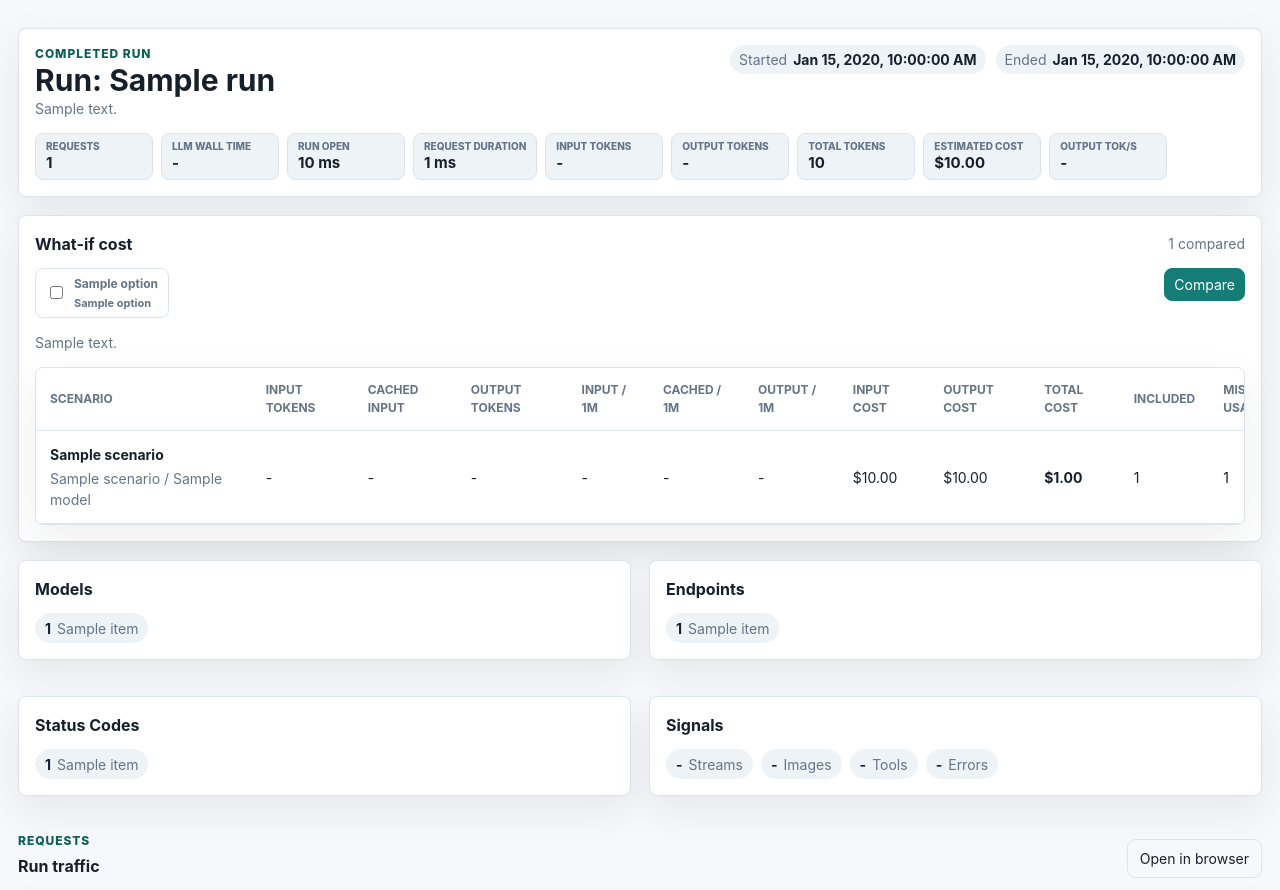
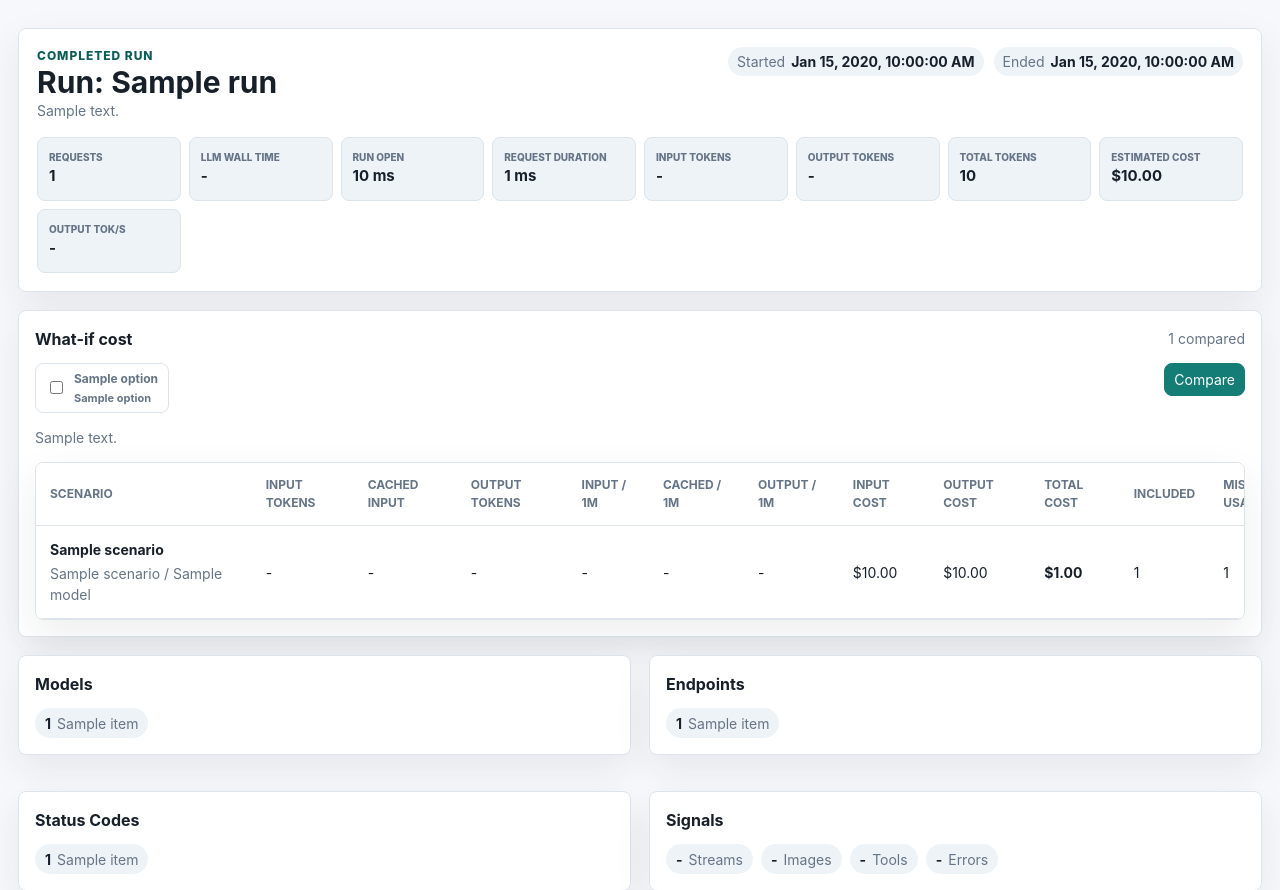
Before and after one commit to shamitv/llm-observe-proxy, a FastAPI app: template src/llm_observe_proxy/templates/run_detail.html in a window 1280 px wide. Shown: the part 72-962 px from the top of the page. Run offline with FastAPI, Linux system fonts and the light colour scheme; the template is opened without the code that fills it: most values are stand-ins (such as "Sample title", 1, 10 or a date in 2020); some libraries are stand-ins or nearby versions.

Commit message:
style: refine run detail summary layout

```diff
--- a/src/llm_observe_proxy/static/styles.css
+++ b/src/llm_observe_proxy/static/styles.css
@@ -202,52 +202,63 @@ h2 {
 }
 
 .run-summary-header {
-  display: flex;
-  align-items: flex-start;
-  justify-content: space-between;
-  gap: 18px;
+  display: grid;
+  gap: 16px;
   margin-bottom: 18px;
-  padding: 16px;
-}
-
-.run-summary-main {
-  display: grid;
-  gap: 14px;
-  min-width: 0;
-  flex: 1;
+  padding: 18px;
 }
 
 .run-summary-topline {
-  display: flex;
+  display: grid;
+  grid-template-columns: minmax(0, 1fr) auto;
   align-items: flex-start;
-  justify-content: space-between;
   gap: 18px;
 }
 
-.run-summary-topline h1,
-.run-summary-topline p {
+.run-summary-title {
+  min-width: 0;
+}
+
+.run-summary-title h1 {
+  overflow-wrap: anywhere;
+}
+
+.run-summary-title h1,
+.run-summary-title p {
   margin-bottom: 0;
 }
 
-.run-summary-action {
-  flex: 0 0 auto;
-  margin-top: 4px;
+.run-summary-side {
+  display: grid;
+  justify-items: end;
+  gap: 10px;
+}
+
+.run-summary-side .detail-meta {
+  justify-content: flex-end;
+}
+
+.run-summary-action,
+.run-summary-action .button {
+  width: fit-content;
 }
 
 .run-stat-strip {
-  display: flex;
-  flex-wrap: wrap;
+  display: grid;
+  grid-template-columns: repeat(auto-fit, minmax(136px, 1fr));
   gap: 8px;
 }
 
 .run-stat-strip span {
   display: grid;
-  gap: 2px;
-  min-width: 118px;
+  align-content: center;
+  gap: 4px;
+  min-height: 64px;
+  min-width: 0;
   border: 1px solid var(--line);
   border-radius: 8px;
   background: var(--surface-2);
-  padding: 7px 10px;
+  padding: 9px 11px;
 }
 
 .run-stat-strip small {
@@ -261,6 +272,9 @@ h2 {
 .run-stat-strip strong {
   font-size: 15px;
   line-height: 1.2;
+  overflow: hidden;
+  text-overflow: ellipsis;
+  white-space: nowrap;
 }
 
 .run-start-form {
@@ -929,15 +943,19 @@ figcaption {
 
   .page-heading,
   .run-control,
-  .run-summary-header,
-  .run-summary-topline,
   .topbar {
     align-items: start;
     flex-direction: column;
   }
 
-  .run-summary-action {
-    margin-top: 0;
+  .run-summary-topline {
+    grid-template-columns: 1fr;
+  }
+
+  .run-summary-side,
+  .run-summary-side .detail-meta {
+    justify-items: start;
+    justify-content: flex-start;
   }
 
   .pagination-bar {
--- a/src/llm_observe_proxy/templates/run_detail.html
+++ b/src/llm_observe_proxy/templates/run_detail.html
@@ -1,16 +1,22 @@
 {% extends "base.html" %}
 {% block content %}
 <section class="run-summary-header">
-  <div class="run-summary-main">
   <div class="run-summary-topline">
-      <div>
+    <div class="run-summary-title">
       <p class="eyebrow">{{ 'Run in progress' if run.is_active else 'Completed run' }}</p>
       <h1>Run: {{ run.name }}</h1>
       {% if run.notes %}<p class="muted">{{ run.notes }}</p>{% endif %}
     </div>
+    <div class="run-summary-side">
       <div class="detail-meta">
         <span>Started <strong><time class="local-time" datetime="{{ run.started_at | utc_iso }}" data-local-time="full">{{ run.started_at | utc_fallback }}</time></strong></span>
         <span>Ended <strong>{% if run.ended_at %}<time class="local-time" datetime="{{ run.ended_at | utc_iso }}" data-local-time="full">{{ run.ended_at | utc_fallback }}</time>{% else %}active{% endif %}</strong></span>
+      </div>
+      {% if run.is_active %}
+      <form class="run-summary-action" method="post" action="/admin/runs/end">
+        <button class="button danger" type="submit">End run</button>
+      </form>
+      {% endif %}
     </div>
   </div>
   <div class="run-stat-strip">
@@ -24,12 +30,6 @@
     <span><small>Estimated cost</small><strong>{{ stats.cost_usd | usd }}</strong></span>
     <span><small>Output tok/s</small><strong>{{ stats.throughput.output_observed | compact_rate }}</strong></span>
   </div>
-  </div>
-  {% if run.is_active %}
-  <form class="run-summary-action" method="post" action="/admin/runs/end">
-    <button class="button danger" type="submit">End run</button>
-  </form>
-  {% endif %}
 </section>
 
 <section class="panel what-if-panel">
```
Lines whose indentation alone changed are shown as unchanged.
